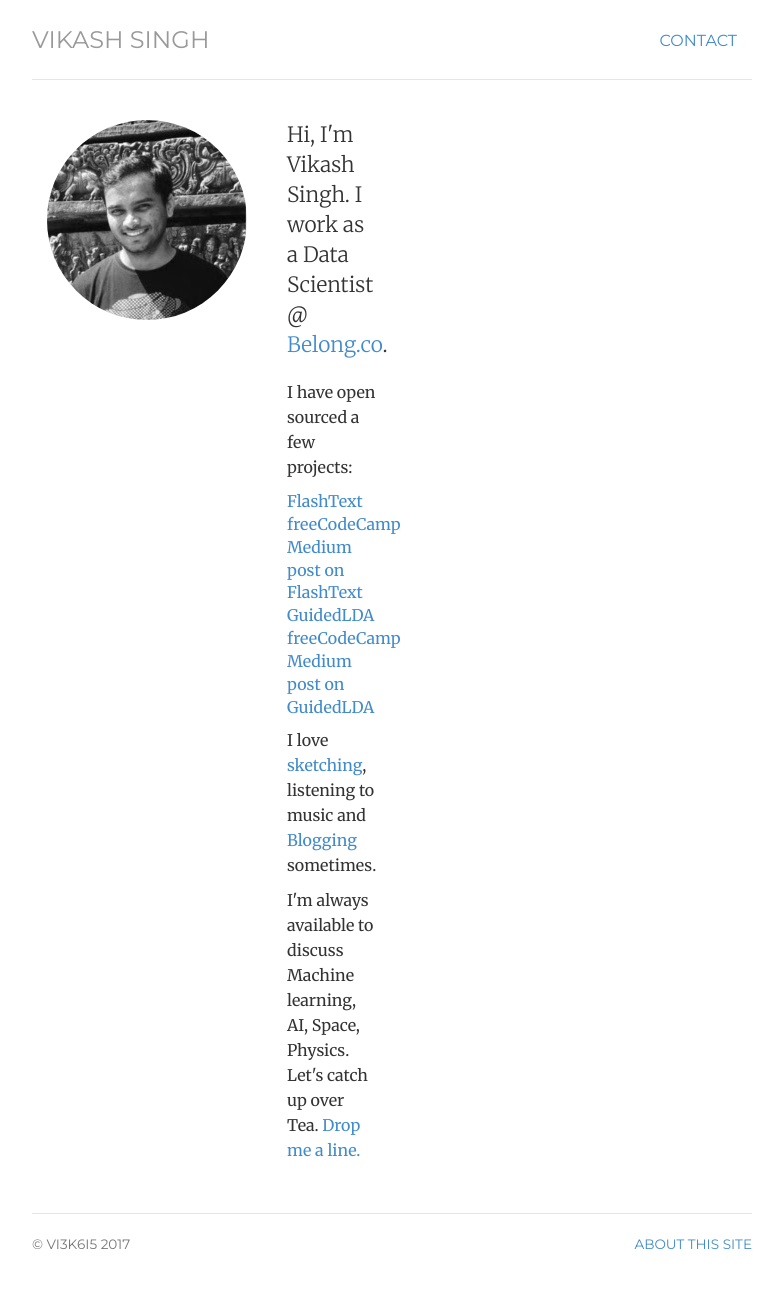
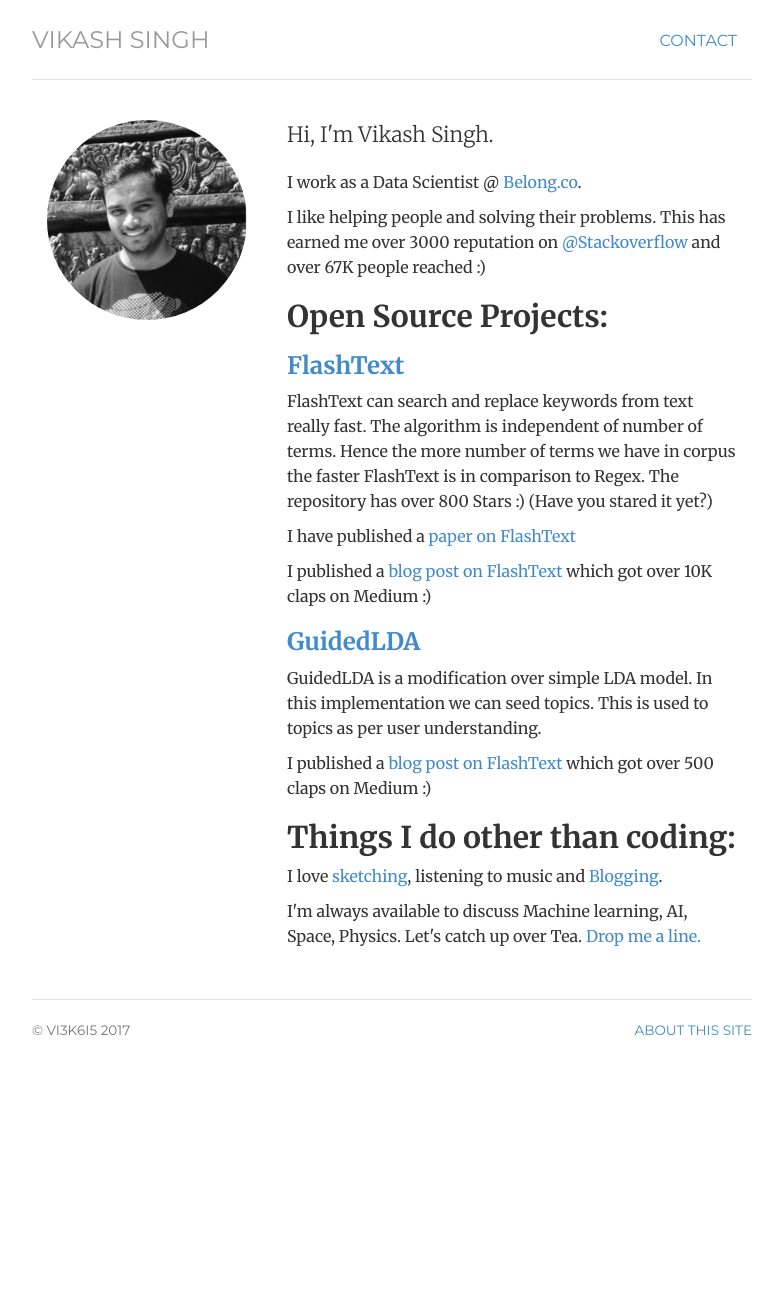
Before and after one commit to vi3k6i5/vi3k6i5.github.io, a Jekyll site: the page built from index.html, in a window 1280 px wide. Shown: the whole page, without its empty margins (248-1031 px from the left). Built offline with Jekyll 4.4.1, drawn with Linux system fonts in a browser that asks for light colours; after the commit the page ends 1092 px from its top, so only the background shows below that.

Commit message:
added details of projects

```diff
--- a/_includes/scripts.html
+++ b/_includes/scripts.html
@@ -1,5 +1,5 @@
 <!-- javascript at the end of the doc so page loads faster -->
-<script src="http://code.jquery.com/jquery.js"></script>
+<script src="https://code.jquery.com/jquery.js"></script>
 <script src="/js/bootstrap.min.js"></script>
 <script src="/js/library.js"></script>
 <script src="https://google-code-prettify.googlecode.com/svn/loader/run_prettify.js"></script>
--- a/index.html
+++ b/index.html
@@ -11,19 +11,25 @@ description: Vikash Singh | Data Scientist @ belong.co.
     <div class="col-sm-4">
     <img  class="img-circle avatar" alt="Vikash Singh" src="img/profile.jpg">
     </div>
-    <div itemscope itemtype="http://data-vocabulary.org/Person" class="col-sm-2">
-    <p class="lead">Hi, I'm <span itemprop="name">Vikash Singh</span>. I work as a Data Scientist @ <a href="https://belong.co/">Belong.co</a>.</p>
+    <div itemscope itemtype="http://data-vocabulary.org/Person" class="col-sm-8">
+    <p class="lead">Hi, I'm <span itemprop="name">Vikash Singh</span>.</p>
+    <p>I work as a Data Scientist @ <a href="https://belong.co/">Belong.co</a>.</p>
+    <p>I like helping people and solving their problems. This has earned me over 3000 reputation on
+    <a href="https://stackoverflow.com/users/3027854/vikash-singh">@Stackoverflow</a> and over 67K people reached :)</p>
 
-    <p>I have open sourced a few projects:</p>
+    <h2>Open Source Projects:</h2>
 
-    <ul class="list-unstyled">
-    <li><a href="https://github.com/vi3k6i5/flashtext">FlashText</a></li>
-    <li><a href="https://medium.freecodecamp.org/regex-was-taking-5-days-flashtext-does-it-in-15-minutes-55f04411025f">freeCodeCamp Medium post on FlashText</a></li>
-    <li><a href="https://github.com/vi3k6i5/GuidedLDA">GuidedLDA</a></li>
-    <li><a href="https://medium.freecodecamp.org/how-we-changed-unsupervised-lda-to-semi-supervised-guidedlda-e36a95f3a164">freeCodeCamp Medium post on GuidedLDA</a></li>
-    </ul>
+    <h3><a href="https://github.com/vi3k6i5/flashtext">FlashText</a></h3>
+    <p>FlashText can search and replace keywords from text really fast. The algorithm is independent of number of terms. Hence the more number of terms we have in corpus the faster FlashText is in comparison to Regex. The repository has over 800 Stars :) (Have you stared it yet?)</p>
+    <p> I have published a <a href="https://arxiv.org/abs/1711.00046">paper on FlashText</a></p>
+    <p> I published a <a href="https://medium.freecodecamp.org/regex-was-taking-5-days-flashtext-does-it-in-15-minutes-55f04411025f">blog post on FlashText</a> which got over 10K claps on Medium :)</p>
 
-    <p>I love <a href="https://www.instagram.com/vi3k6i5/">sketching</a>, listening to music and <a href="https://medium.com/@vi3k6i5">Blogging</a> sometimes.</p>
+    <h3><a href="https://github.com/vi3k6i5/GuidedLDA">GuidedLDA</a></h3>
+    <p>GuidedLDA is a modification over simple LDA model. In this implementation we can seed topics. This is used to topics as per user understanding.</p>
+    <p> I published a <a href="https://medium.freecodecamp.org/how-we-changed-unsupervised-lda-to-semi-supervised-guidedlda-e36a95f3a164">blog post on FlashText</a> which got over 500 claps on Medium :)</p>
+
+    <h2>Things I do other than coding:</h2>
+    <p>I love <a href="https://www.instagram.com/vi3k6i5/">sketching</a>, listening to music and <a href="https://medium.com/@vi3k6i5">Blogging</a>.</p>
 
     <p>I'm always available to discuss Machine learning, AI, Space, Physics. Let's catch up over <span itemprop="title">Tea</span>. <a href="contact">Drop me a line.</a></p>
     </div>
```
